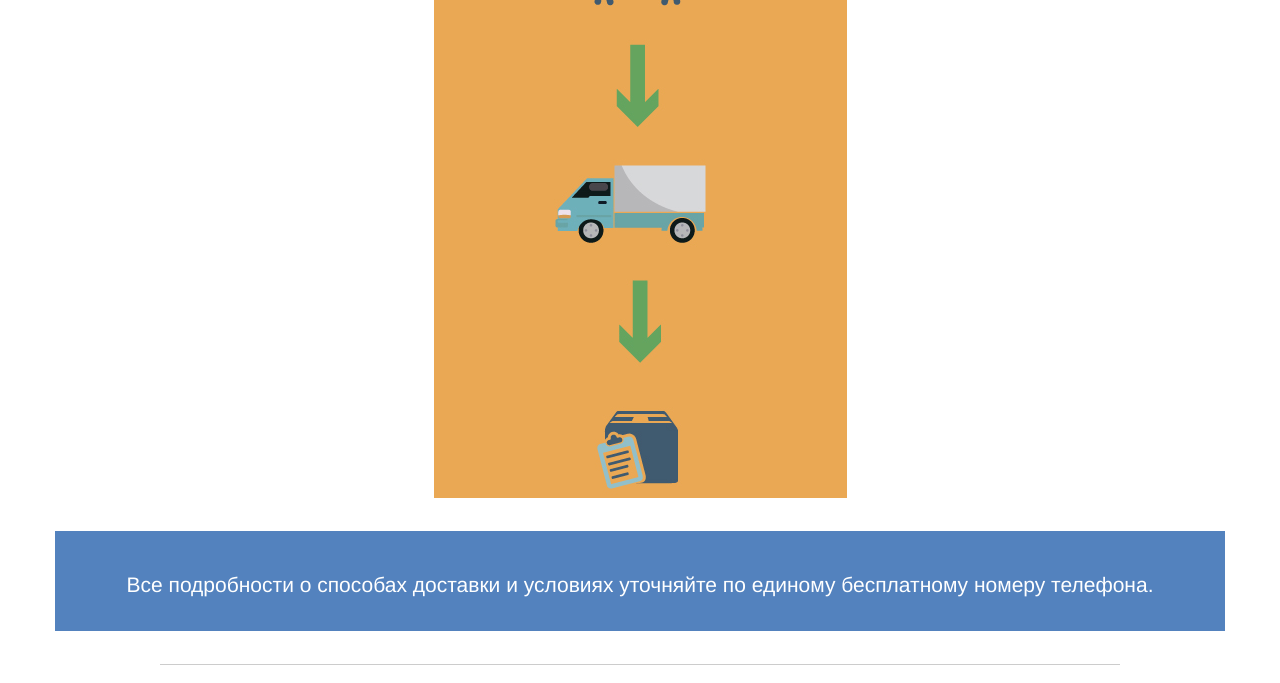
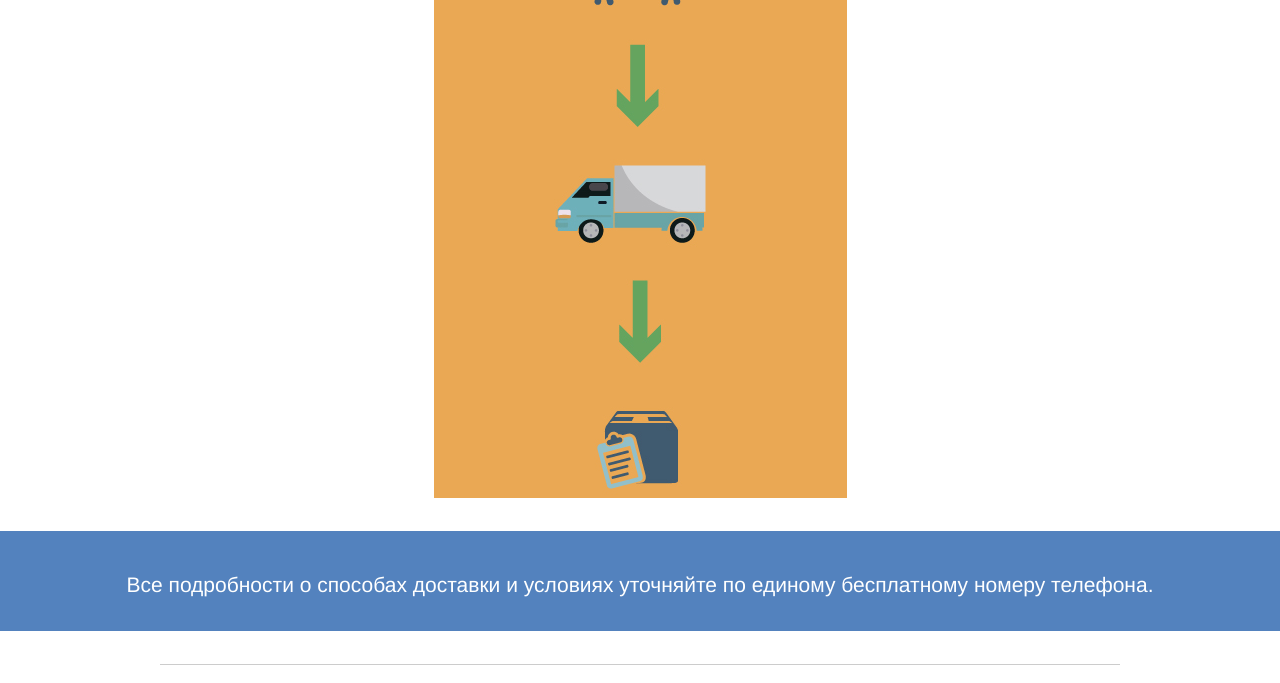
Before and after one commit to gohan3/gohan3.github.io, a plain HTML site: page howToBuy.html in a window 1280 px wide. Shown: the part 1329-2012 px from the top of the page. Drawn offline with nearby package versions, Linux system fonts and the light colour scheme.

Commit message:
*Исправлено
В howToBuy нижнее меню

```diff
--- a/howToBuy.html
+++ b/howToBuy.html
@@ -86,7 +86,7 @@
     <img src="pics/docPic2.jpg" alt="" style="">
   </div>
 
-<div class="container" style="height: 100px; background-color:#5382be; margin-top:2.5%;">
+<div class="container-fluid" style="height: 100px; background-color:#5382be; margin-top:2.5%;">
   <h4> <p class = "lead" style="color:white;text-align:center;"> <br>Все подробности о способах доставки и условиях уточняйте по единому бесплатному номеру телефона.</p> </h4>
 </div>
 
```
